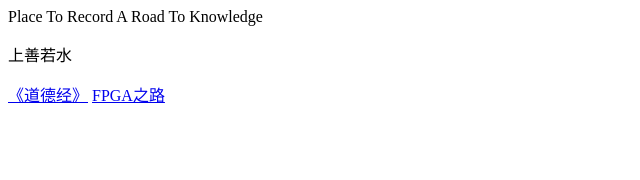
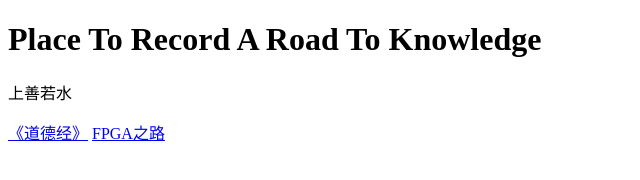
Before and after one commit to botaoruhai/botaoruhai.github.io, a plain HTML site: page index.html in a window 1280 px wide. Shown: the whole page, without its empty margins (0-640 px from the left). Drawn offline with Linux system fonts and the light colour scheme.

Commit message:
modify head1 in index.html

```diff
--- a/index.html
+++ b/index.html
@@ -7,7 +7,7 @@
     <title>Document</title>
 </head>
 <body>
-    <P1>Place To Record A Road To Knowledge</P1>
+    <h1>Place To Record A Road To Knowledge</h1>
     <p>上善若水</p>
     <a href="道德经/道德经.html" target="_blank">《道德经》</a>
     <a href="FPGA/FPGA.html" target="_blank">FPGA之路</a>
```
